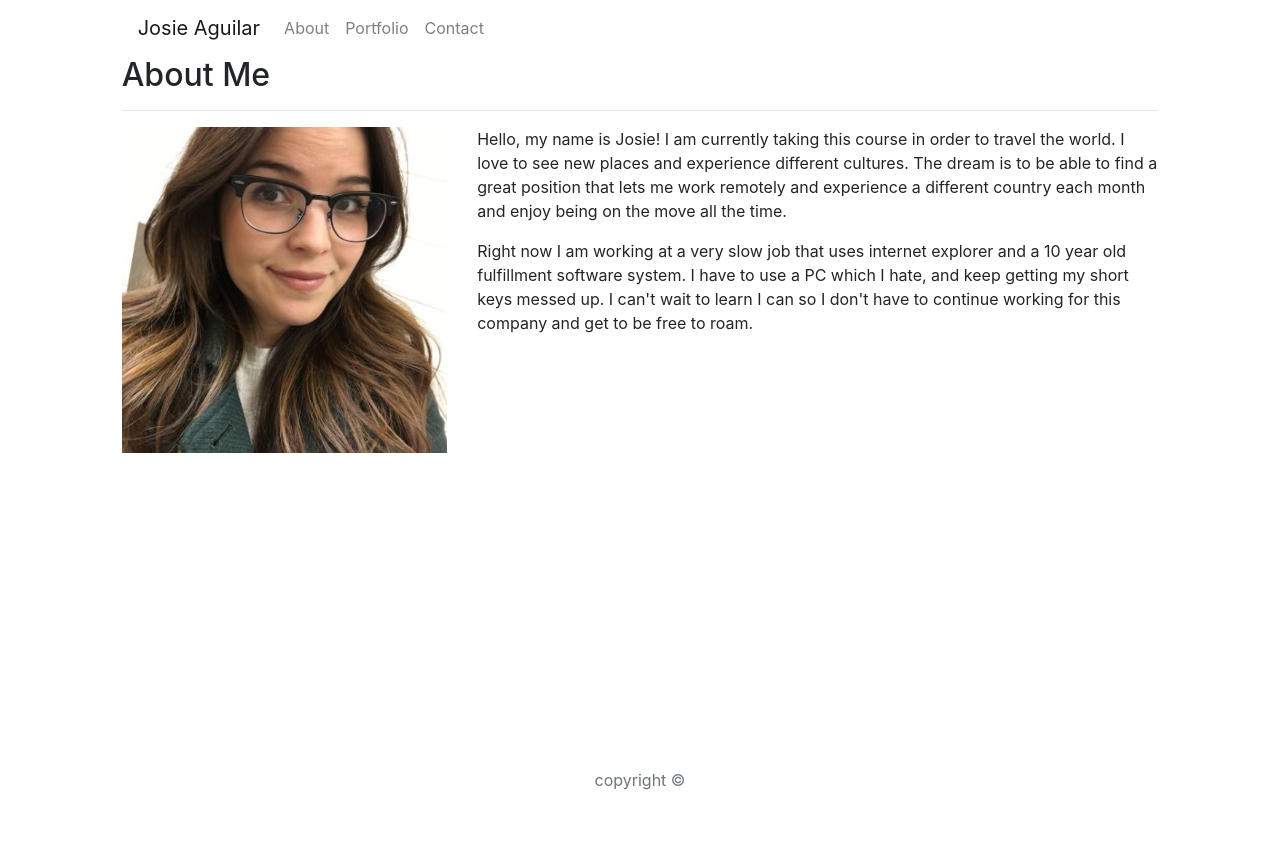
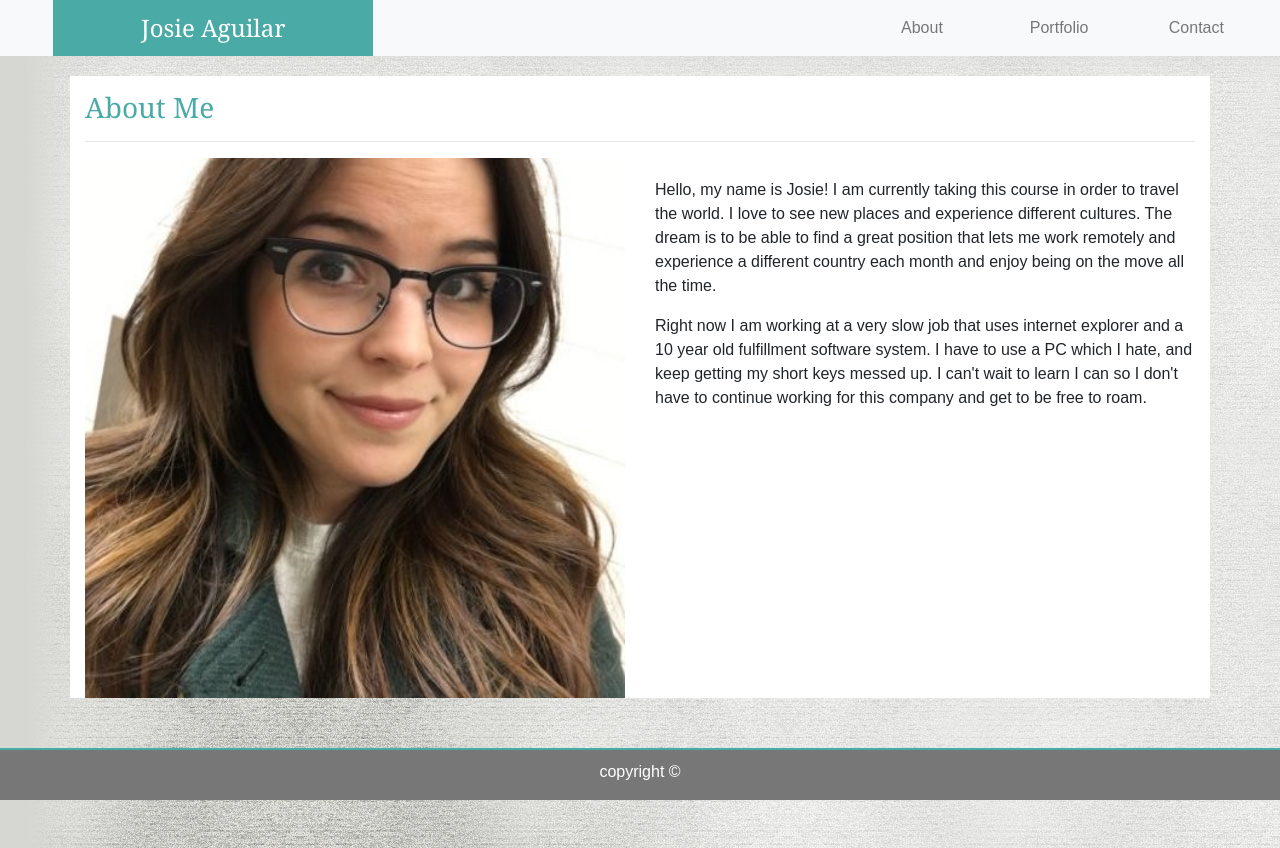
Before and after one commit to josieamor2/Bootstrap-Portfolio, a plain HTML site: page index.html in a window 1280 px wide. Before the commit the page ends 800 px from the top, so only its background shows below. Drawn offline with nearby package versions, Linux system fonts and the light colour scheme.

Commit message:
remake frame on index

```diff
--- a/Assets/css/style.css
+++ b/Assets/css/style.css
@@ -190,4 +190,101 @@ input:focus{
     background-color:#4aaaa5;
     opacity:.7;
 }
+h1, h2, h3{
+    font-family: 'Georgia', Times, Times New Roman, serif
+    ;
+}
+
+
+
+h1, h2, h3{
+    font-family: 'Georgia', Times, Times New Roman, serif
+    ;
+}
+.navbar-light .navbar-brand{
+    color:#fff;
+}
+
+
+.container{
+    background-color: #fff;
+
+}
+.container-fluid{
+    padding:0px;
+}
+nav{
+    background-color:#fff;
+}
+.navbar-nav{
+    display: inline-block;
+}
 */
+
+body{
+
+    background-image:url('../Images/dirty-eggshell-background.jpg');
+    font-family:'Arial', 'Helvetica Neue', Helvetica, sans-serif ;
+}
+h1, h2, h3{
+    font-family: 'Georgia', Times, Times New Roman, serif
+    ;
+}
+
+.navbar-brand{
+    background-color:#4aaaa5;
+    font-family: 'Georgia', Times, Times New Roman, serif;
+    font-size:24px;
+    text-align:center;
+    margin:0 auto;
+    padding:10px 0;
+    color:#fff;
+}
+.nav-item.col-sm-4{
+    padding:10px 0;
+    text-align:center;
+}
+.nav-item.col-md-4{
+    padding:10px 0;
+    text-align:right;
+    margin-right:50px;
+    float:right;
+}
+
+.nav-item a{
+    text-decoration:none;
+    color:#777;
+
+}
+nav li{
+    float:right;
+    text-align: right;
+}
+.navbar{
+    padding:0px;
+}
+.nav{
+    padding: 0px;
+}
+.container{
+    background-color:#fff;
+    margin-top:20px;
+    margin-bottom:150px;
+}
+.header{
+    color:#4aaaa5;
+    padding-top:15px;
+}
+.about{
+    margin-top:20px;
+}
+
+.footer .navbar{
+    background-color:#777;
+    border-top:solid #4aaaa5 2px;
+
+}
+.footer-text p{
+    color:#fff;
+    padding-top:10px;
+}
--- a/index.html
+++ b/index.html
@@ -13,41 +13,36 @@
 </head>
 
 <body>
-    <div class="container col-md-10 col-sm-12">
-        <nav class="navbar navbar-expand-sm navbar-light">
-            <div class="navbar-brand">Josie Aguilar</div>
-            <button class="navbar-toggler" type="button" data-toggle="collapse" data-target="#navbarNav" aria-controls="navbarNav" aria-expanded="false"
-                aria-label="Toggle navigation">
-                <span class="navbar-toggler-icon"></span>
-            </button>
-            <div class="collapse navbar-collapse" id="navbarNav">
-                <ul class="navbar-nav">
-                    <li class="nav-item ">
-                        <a class="nav-link" href="index.html">About
-                            <span class="sr-only">(current)</span>
-                        </a>
+    <nav class="navbar navbar-expand-md bg-light col-md-12">
+        <div class="navbar-brand col-sm-12 col-md-3 ">Josie Aguilar</div>
+        <div class="col-md-8 col-sm-12 ">
+            <ul class="nav  justify-content-end">
+                <li class="nav-item col-sm-4 col-md-2">
+                    <a href="index.html">About</a>
                 </li>
-                    <li class="nav-item">
-                        <a class="nav-link" href="portfolio.html">Portfolio</a>
+                <li class="nav-item col-sm-4 col-md-2">
+                    <a href="portfolio.html">Portfolio</a>
                 </li>
-                    <li class="nav-item">
-                        <a class="nav-link " href="contact.html">Contact</a>
+                <li class="nav-item col-sm-4 col-md-2">
+                    <a href="contact.html">Contact</a>
                 </li>
             </ul>
         </div>
+
     </nav>
 
-        <div class="row justify-content-center">
-            <div class="col-md-12 col-sm-12">
-                <h2>About Me</h2>
+    <div class="container">
+        <div class="row">
+            <div class="col-md-12 col-sm-12 header ">
+                <h3>About Me</h3>
                 <hr>
             </div>
         </div>
-        <div class="row justify-content-center">
-            <div class="col-md-4 col-sm-6">
+        <div class="row ">
+            <div class="col-md-6 col-sm-12">
                 <img class="img-fluid " src="./Assets/Images/me.jpeg" alt="me" width="100%">
             </div>
-            <div class="col-md-8 col-sm-6">
+            <div class="about col-md- col-sm-12 col-md-6">
                 <p>
                     Hello, my name is Josie! I am currently taking this course in order to travel the world. I love to see new places and experience
                     different cultures. The dream is to be able to find a great position that lets me work remotely and experience
@@ -60,20 +55,20 @@
                 </p>
             </div>
         </div>
+    </div>
 
-    </div>
+
 
     <footer class="footer container-fluid">
         <nav class="navbar fixed-bottom">
-            <div class="col-sm-12 text-muted text-center">copyright &copy;</div>
+            <div class="footer-text col-sm-12 text-muted text-center">
+                <p>
+                    copyright &copy;
+                </p>
+            </div>
         </nav>
     </footer>
-    <script src="https://code.jquery.com/jquery-3.2.1.slim.min.js" integrity="sha384-KJ3o2DKtIkvYIK3UENzmM7KCkRr/rE9/Qpg6aAZGJwFDMVNA/GpGFF93hXpG5KkN"
-        crossorigin="anonymous"></script>
-    <script src="https://cdnjs.cloudflare.com/ajax/libs/popper.js/1.12.9/umd/popper.min.js" integrity="sha384-ApNbgh9B+Y1QKtv3Rn7W3mgPxhU9K/ScQsAP7hUibX39j7fakFPskvXusvfa0b4Q"
-        crossorigin="anonymous"></script>
-    <script src="https://maxcdn.bootstrapcdn.com/bootstrap/4.0.0/js/bootstrap.min.js" integrity="sha384-JZR6Spejh4U02d8jOt6vLEHfe/JQGiRRSQQxSfFWpi1MquVdAyjUar5+76PVCmYl"
-        crossorigin="anonymous"></script>
+
 </body>
 
 
```
Also changed, not shown: contact.html (+1 -1 lines), portfolio.html (+21 -29 lines). Lines whose indentation alone changed are shown as unchanged.
